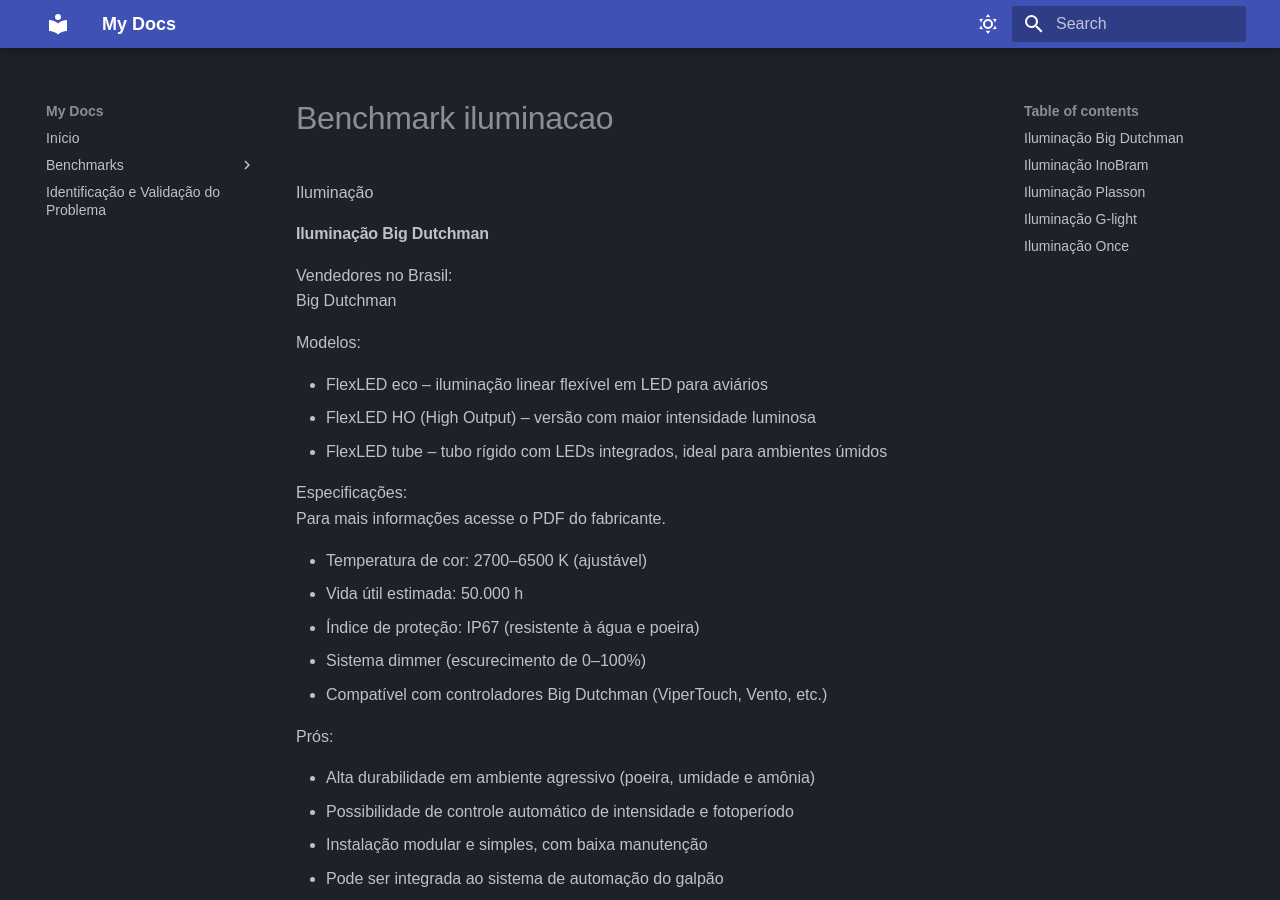
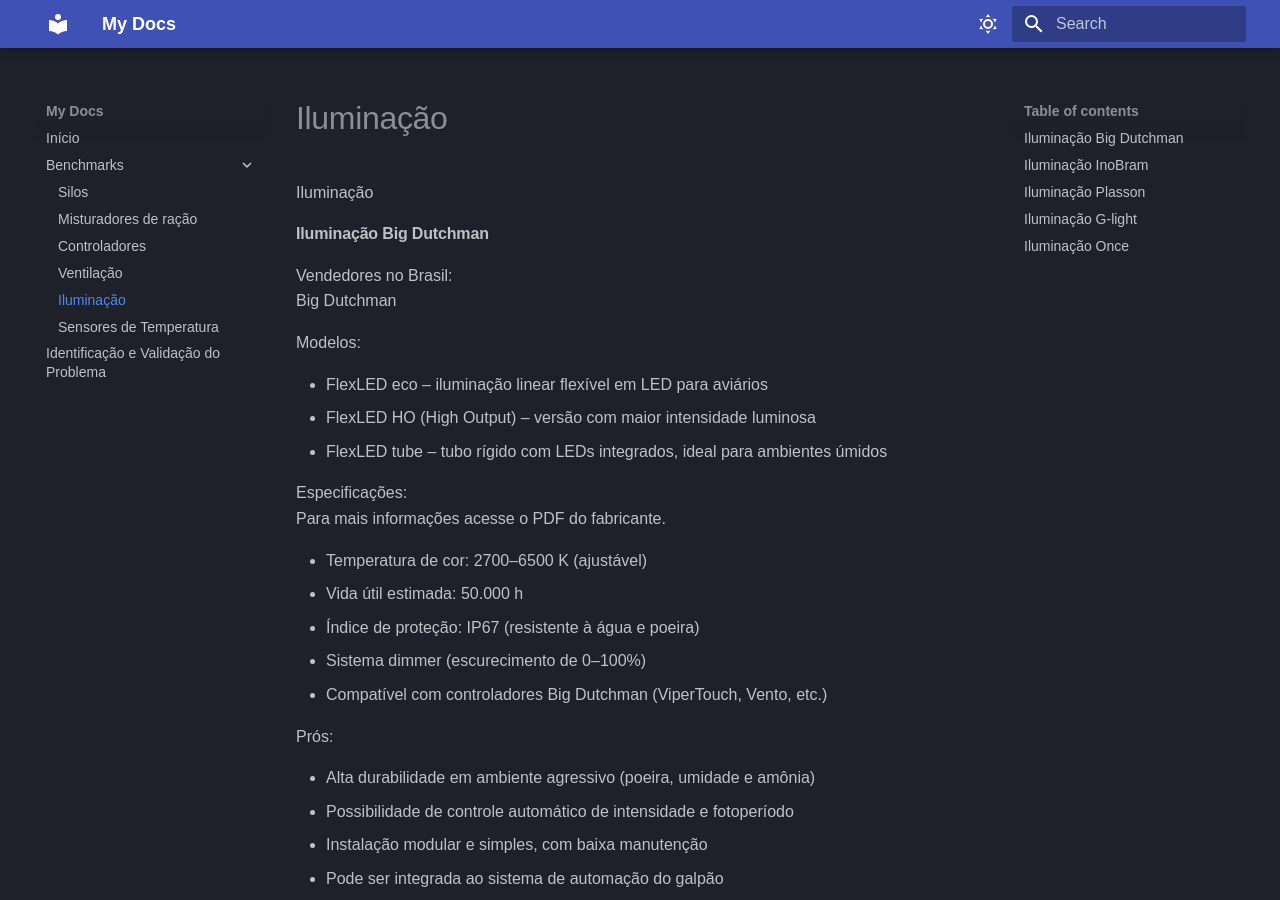
Before and after one commit to Romm-0/Projeto_gpq, an MkDocs documentation site: the page built from docs/benchmarks/benchmark_iluminacao.md, in a window 1280 px wide and 900 px high. Built offline with MkDocs 1.6.1 and Material for MkDocs 9.7.7, drawn with Linux system fonts in a browser that asks for light colours; some web fonts are replaced; some of the changed lines change nothing that is shown.

Commit message:
rota iluminação

```diff
--- a/mkdocs.yml
+++ b/mkdocs.yml
@@ -24,5 +24,6 @@
       - Misturadores de ração: benchmarks/benchmark_misturador_racao.md
       - Controladores: benchmarks/benchmark_controladores.md
       - Ventilação: benchmarks/benchmark_ventilacao.md
+      - Iluminação: benchmarks/benchmark_iluminacao.md
       - Sensores de Temperatura: benchmarks/benchmark_sensores.md
   - Identificação e Validação do Problema: problema.md
```
